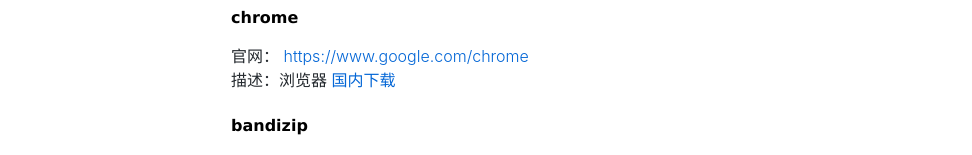
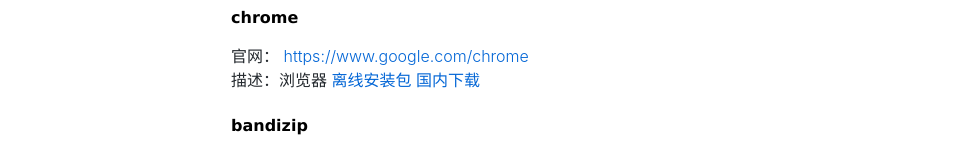
Before and after one commit to wuball/wuball.github.io, a plain HTML site: page essays/2018/01/8984228.html in a window 1280 px wide. Shown: the part 258-413 px from the top of the page, without its empty margins (54-1026 px from the left). Drawn offline with Linux system fonts and the light colour scheme.

Commit message:
Update 8984228.html

```diff
--- a/essays/2018/01/8984228.html
+++ b/essays/2018/01/8984228.html
@@ -70,6 +70,7 @@
                         <p>官网：
                             <a href="https://www.google.com/chrome" rel="nofollow">https://www.google.com/chrome</a>
                             <br> 描述：浏览器
+                            <a href="https://www.google.com/intl/zh-CN/chrome/?standalone=1">离线安装包</a>
                             <a href="https://github.com/wuball/pan/raw/master/chrome/ChromeStandaloneSetup64.exe">国内下载</a>
                         </p>
                         <h4>bandizip</h4>
```
